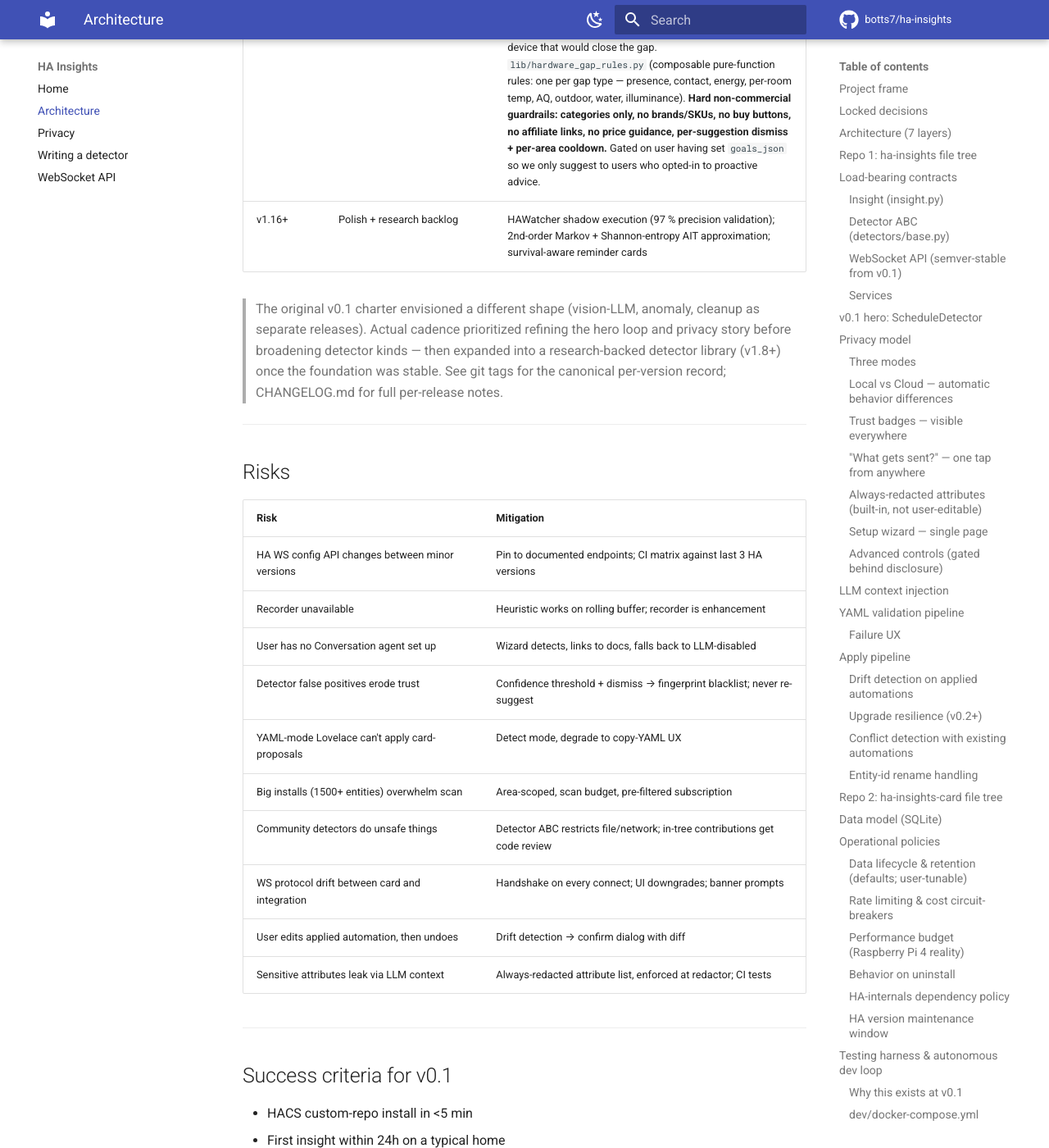
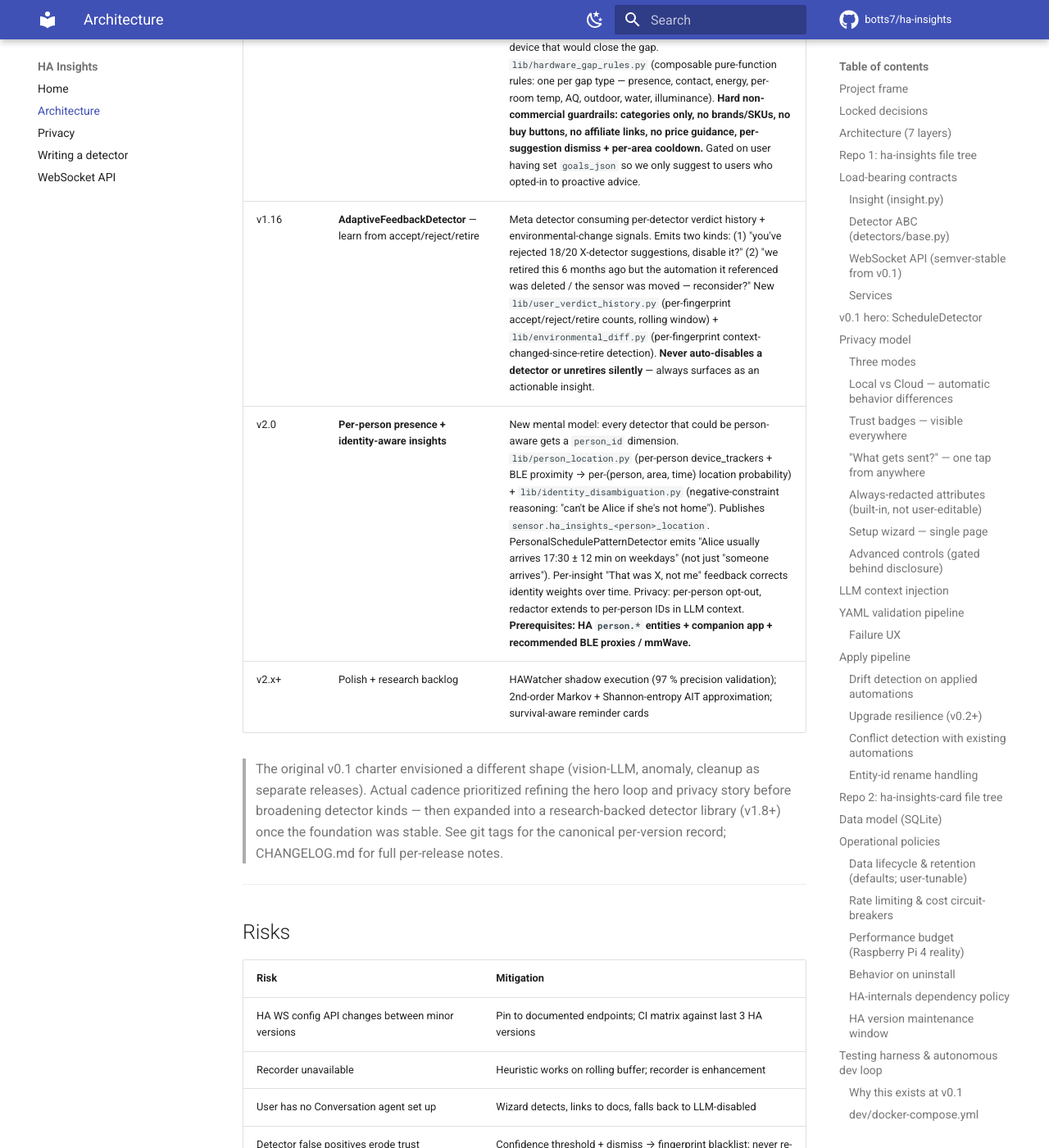
Before and after one commit to botts7/ha-insights, an MkDocs documentation site: the page built from docs/ARCHITECTURE.md, in a window 1280 px wide and 1400 px high, scrolled down 19488 px. Shown: the whole window at 82% size. Built offline with MkDocs 1.6.1 and Material for MkDocs 9.7.7, drawn with Linux system fonts in a browser that asks for light colours; comment, search, counter and statistics services are not loaded.

Commit message:
docs: add v1.16 AdaptiveFeedbackDetector + v2.0 person-presence roadmap slots (#40)
User-conceived 2026-05-17 in the post-v1.11.5 review.

v1.16 — AdaptiveFeedbackDetector. Today the system has rich user-
verdict signals (apply/dismiss/snooze/retire/managed_externally)
but doesn't LEARN from them at the meta level. Retired insights
stay retired forever even when the underlying environment changes
(automation deleted, sensor moved, device replaced). Adds a meta
detector that consumes verdict history + environmental-diff signals
and emits two insight kinds: detector-level ("you reject every X
suggestion, disable it?") and pattern-level ("we retired this 6mo
ago but the automation it referenced was deleted — reconsider?").
Never auto-disables or auto-unretires.

v2.0 — Per-person presence + identity-aware insights. Most of HA
Insights operates at the device level today; real households have
multiple people with different schedules. New mental model where
every detector that could be person-aware gets a person_id
dimension. lib/person_location.py + lib/identity_disambiguation.py
(negative-constraint reasoning: 'can't be Alice if she's not
home'). Publishes sensor.ha_insights_<person>_location per person.
'That was X, not me' feedback corrects identity weights.

Both depend on a shared primitive — lib/user_verdict_history.py
in v1.16, inherited by v2.0 for the identity-correction feedback.

Full design + architecture captured in memory:
ha_insights_v2_presence_and_adaptive.md.

Co-authored-by: Claude Opus 4.7 (1M context) <noreply@anthropic.com>

```diff
--- a/docs/ARCHITECTURE.md
+++ b/docs/ARCHITECTURE.md
@@ -657,7 +657,9 @@ Each step's "verify" is the gate that must pass before commit. Agent advances au
 | v1.13 | **Survival analysis** | `lib/survival_likelihood.py` using `lifelines` AFT (NOT Cox PH — per research memory); "median time-to-event" insights ("phone normally hits 20% by 23:00 ± 47 min"); PhoneChargeReminder rewrite using AFT priors instead of hand-tuned heuristics |
 | v1.14 | **Sequence mining** | `lib/sequence_mining.py` using `prefixspan`; cross-window pattern detection beyond pair-level cooccurrence ("door → light → media → motion-away" frequent subsequence); new SequencePatternDetector |
 | v1.15 | **HardwareSuggestionDetector** — fill data gaps | Meta-detector that runs AFTER existing detectors. When a detector fires weakly because the install lacks the right sensor class (lights stay on >3 h in area with no motion sensor → suggest motion / mmWave / BLE presence), emit `InsightKind.HARDWARE_SUGGESTION` with the *category* of device that would close the gap. `lib/hardware_gap_rules.py` (composable pure-function rules: one per gap type — presence, contact, energy, per-room temp, AQ, outdoor, water, illuminance). **Hard non-commercial guardrails: categories only, no brands/SKUs, no buy buttons, no affiliate links, no price guidance, per-suggestion dismiss + per-area cooldown.** Gated on user having set `goals_json` so we only suggest to users who opted-in to proactive advice. |
-| v1.16+ | Polish + research backlog | HAWatcher shadow execution (97 % precision validation); 2nd-order Markov + Shannon-entropy AIT approximation; survival-aware reminder cards |
+| v1.16 | **AdaptiveFeedbackDetector** — learn from accept/reject/retire | Meta detector consuming per-detector verdict history + environmental-change signals. Emits two kinds: (1) "you've rejected 18/20 X-detector suggestions, disable it?" (2) "we retired this 6 months ago but the automation it referenced was deleted / the sensor was moved — reconsider?" New `lib/user_verdict_history.py` (per-fingerprint accept/reject/retire counts, rolling window) + `lib/environmental_diff.py` (per-fingerprint context-changed-since-retire detection). **Never auto-disables a detector or unretires silently** — always surfaces as an actionable insight. |
+| v2.0 | **Per-person presence + identity-aware insights** | New mental model: every detector that could be person-aware gets a `person_id` dimension. `lib/person_location.py` (per-person device_trackers + BLE proximity → per-(person, area, time) location probability) + `lib/identity_disambiguation.py` (negative-constraint reasoning: "can't be Alice if she's not home"). Publishes `sensor.ha_insights_<person>_location`. PersonalSchedulePatternDetector emits "Alice usually arrives 17:30 ± 12 min on weekdays" (not just "someone arrives"). Per-insight "That was X, not me" feedback corrects identity weights over time. Privacy: per-person opt-out, redactor extends to per-person IDs in LLM context. **Prerequisites: HA `person.*` entities + companion app + recommended BLE proxies / mmWave.** |
+| v2.x+ | Polish + research backlog | HAWatcher shadow execution (97 % precision validation); 2nd-order Markov + Shannon-entropy AIT approximation; survival-aware reminder cards |
 
 > The original v0.1 charter envisioned a different shape (vision-LLM, anomaly, cleanup as separate releases). Actual cadence prioritized refining the hero loop and privacy story before broadening detector kinds — then expanded into a research-backed detector library (v1.8+) once the foundation was stable. See git tags for the canonical per-version record; CHANGELOG.md for full per-release notes.
 
```
